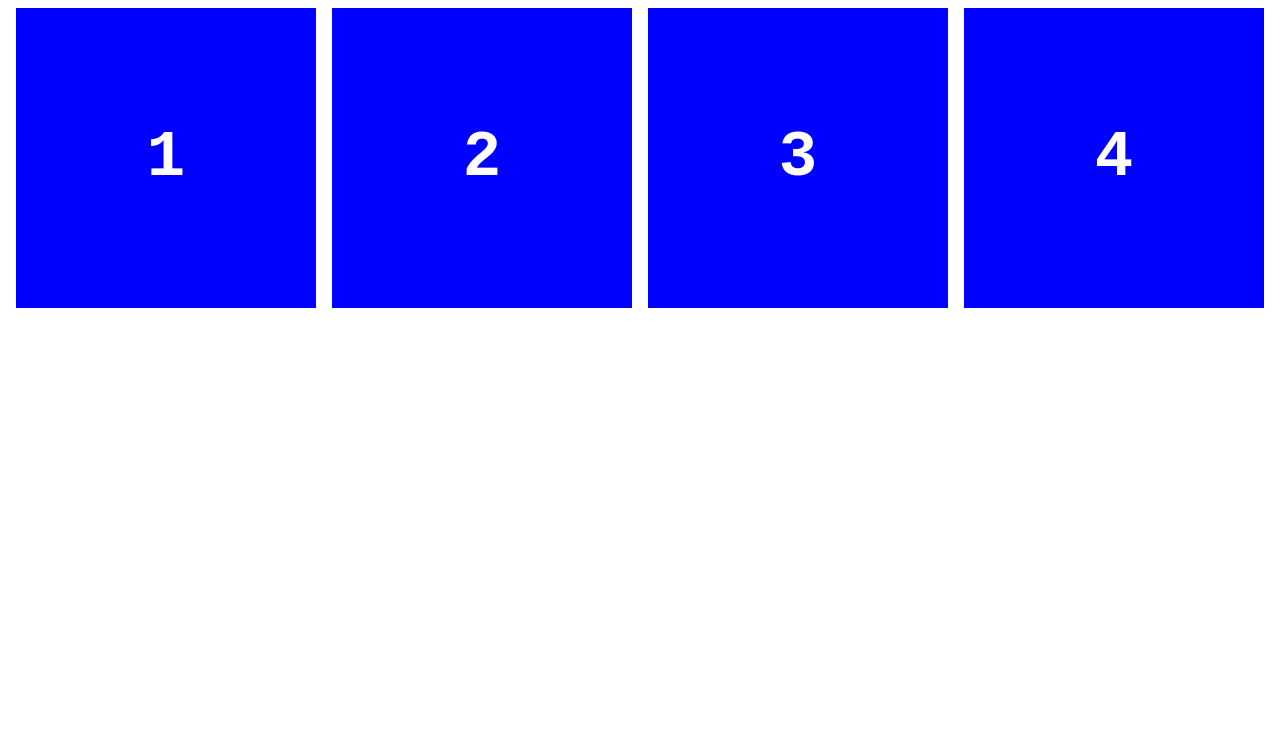
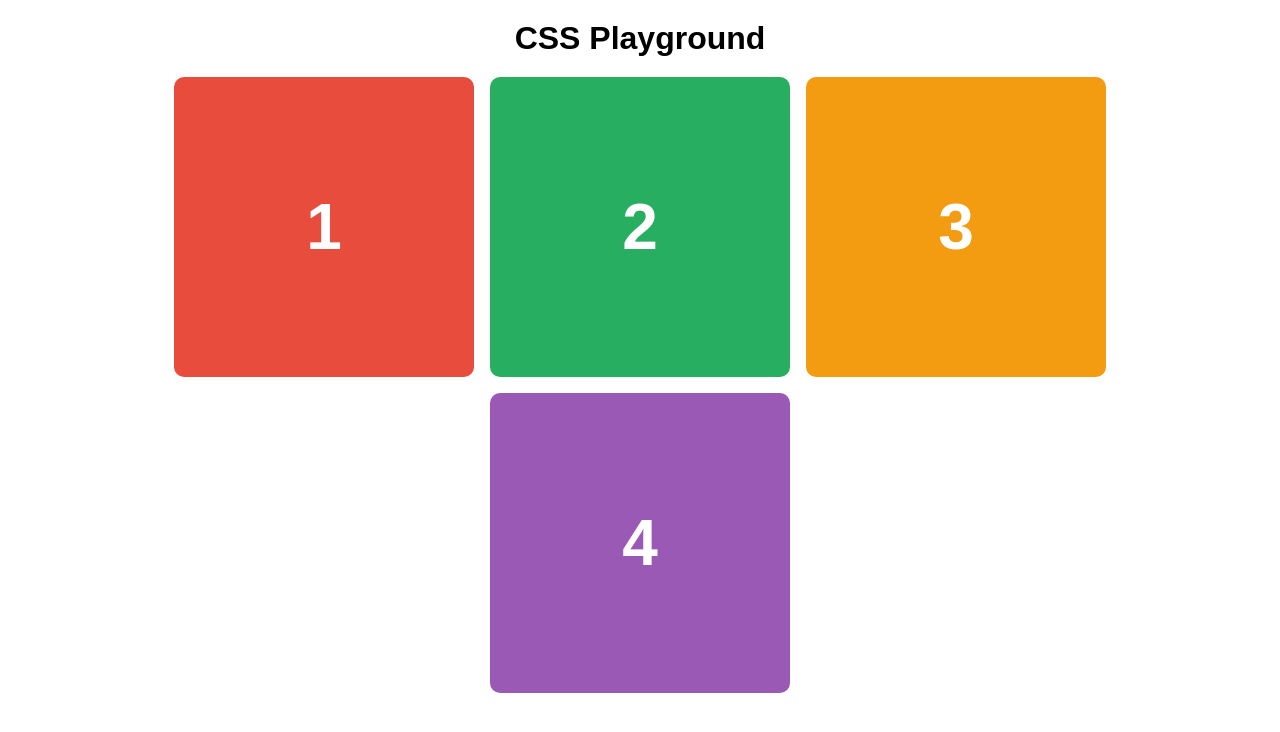
Before and after one commit to zulhusni2003/css-maxing, a plain HTML site: page index.html in a window 1280 px wide. Shown: the top 732 px of the page. Drawn offline with Linux system fonts and the light colour scheme.

Commit message:
Ada tambah new features macam icon, hover, coloring & added h1

```diff
--- a/index.html
+++ b/index.html
@@ -3,10 +3,12 @@
   <head>
     <meta charset="UTF-8" />
     <meta name="viewport" content="width=device-width, initial-scale=1.0" />
-    <title>CSS Maxing</title>
+    <title>CSS Playground</title>
     <link rel="stylesheet" href="style.css" />
+    <link rel="icon" href="https://www.svgrepo.com/show/101510/css.svg" />
   </head>
   <body>
+    <h1>CSS Playground</h1>
     <div class="gallery">
       <div class="container container-1">1</div>
       <div class="container container-2">2</div>
--- a/style.css
+++ b/style.css
@@ -1,9 +1,17 @@
 * {
   box-sizing: border-box;
+  margin: 0;
+  padding: 0;
 }
 
 body {
-  height: 2000px;
+  font-family: Arial, sans-serif;
+  padding: 20px;
+}
+
+h1 {
+  text-align: center;
+  margin-bottom: 20px;
 }
 
 .gallery {
@@ -13,15 +21,39 @@ body {
   justify-content: center;
   position: relative;
 }
+
 .container {
   display: flex;
-  background-color: blue;
+  background-color: #3498db;
   color: white;
   width: 300px;
   height: 300px;
   font-size: 4rem;
-  font-family: "Courier New", Courier, monospace;
   font-weight: 800;
   align-items: center;
   justify-content: center;
+  border-radius: 10px;
+  transition: all 0.3s ease;
+  cursor: pointer;
 }
+
+.container:hover {
+  transform: scale(1.1) rotate(5deg);
+  box-shadow: 0 5px 15px rgba(0, 0, 0, 0.3);
+}
+
+.container-1 {
+  background-color: #e74c3c;
+}
+
+.container-2 {
+  background-color: #27ae60;
+}
+
+.container-3 {
+  background-color: #f39c12;
+}
+
+.container-4 {
+  background-color: #9b59b6;
+}
```
